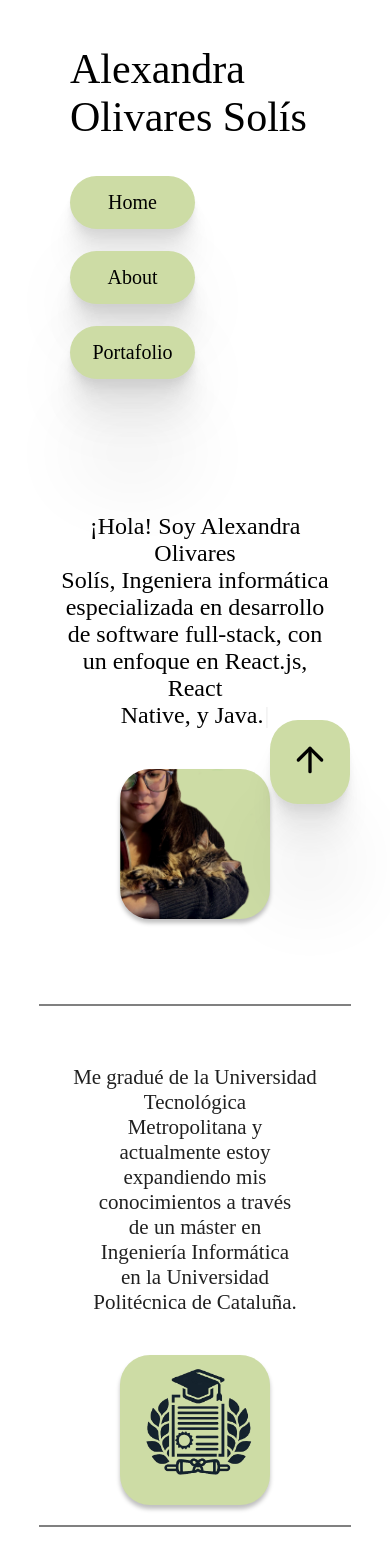
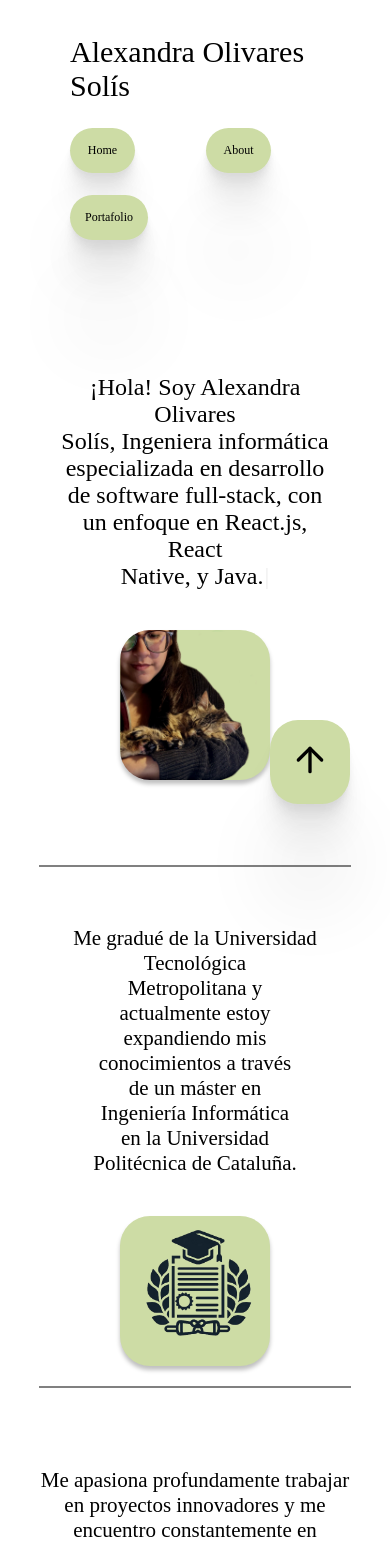
Before and after one commit to AlexandraOliv14/alexandraoliv14.github.io, a React (Create React App) app: page /about in a window 390 px wide. Shown: the top 1546 px of the page. Built offline with nearby package versions, Linux system fonts and the light colour scheme; a web font is replaced by a local one.

Commit message:
FIX: button pantalla pequeña

```diff
--- a/src/sass/button.sass
+++ b/src/sass/button.sass
@@ -13,6 +13,16 @@
     font-weight: 300
     box-shadow: 0px 2.767256498336792px 2.2138051986694336px rgba(0, 0, 0, 0.02),0px 6.650102138519287px 5.32008171081543px rgba(0, 0, 0, 0.03),0px 12.521552085876465px 10.017241477966309px rgba(0, 0, 0, 0.04),0px 22.3363094329834px 17.869047164916992px rgba(0, 0, 0, 0.04),0px 41.777610778808594px 33.422088623046875px rgba(0, 0, 0, 0.05),0px 100px 80px rgba(0, 0, 0, 0.07)
     overflow: hidden
+
+@media (max-width: 600px )
+    .button_nav
+        font-size: 12px
+        max-width: 120px
+        max-height: 50px
+        min-width: 65px
+        height: auto
+        font-weight: 400
+
 
 .button_nav:hover
     cursor: pointer
--- a/src/sass/nav.sass
+++ b/src/sass/nav.sass
@@ -12,7 +12,7 @@
 
         @media (max-width: 600px )
             h1
-                font-size: 42px
+                font-size: 30px
 
     .navegacion
         display: flex
--- a/src/views/About.tsx
+++ b/src/views/About.tsx
@@ -33,6 +33,9 @@ export const About = () => {
     const {inViewport: inViewFooter} = useInViewPort(footerRef, { threshold: 0.5 });
 
     useEffect(() => {
+        console.log(inViewPortEduNow)
+        console.log(inViewportEdu)
+        console.log(count)
         if(inViewPortEduNow){
             setCount(c=>c+1);
         }
@@ -82,7 +85,7 @@ export const About = () => {
 
             <Separacion />
             <div className='about-educacion'>
-                <p ref={targetRef} className={count>1?'visible' : (inViewport ? 'animacion' : 'hidden') }>
+                <p ref={targetRef} className={(count>1 || width<600)?'visible' : (inViewport ? 'animacion' : 'hidden') }>
                     Me gradué de la
                     Universidad Tecnológica<br />
                     Metropolitana y <br />
@@ -125,10 +128,10 @@ export const About = () => {
                 </h1>}
                 <div className='links' id='link' ref={footerRef}>
                     <ButtonIcon href='https://www.linkedin.com/in/alexandraos14/' color={theme[currentState].primary}>
-                        <FiLinkedin style={{ fontSize: size['large'], color: 'black' }} />
+                        <FiLinkedin style={{ fontSize:width>=600? size['large']: size['small'] , color: 'black' }} />
                     </ButtonIcon>
                     <ButtonIcon href='https://github.com/AlexandraOliv14' color={theme[currentState].primary}>
-                        <FiGithub style={{ fontSize: size['large'], color: 'black' }} />
+                        <FiGithub style={{ fontSize: width>=600? size['large']: size['small'] , color: 'black' }} />
                     </ButtonIcon>
                 </div>
             </div>
```
